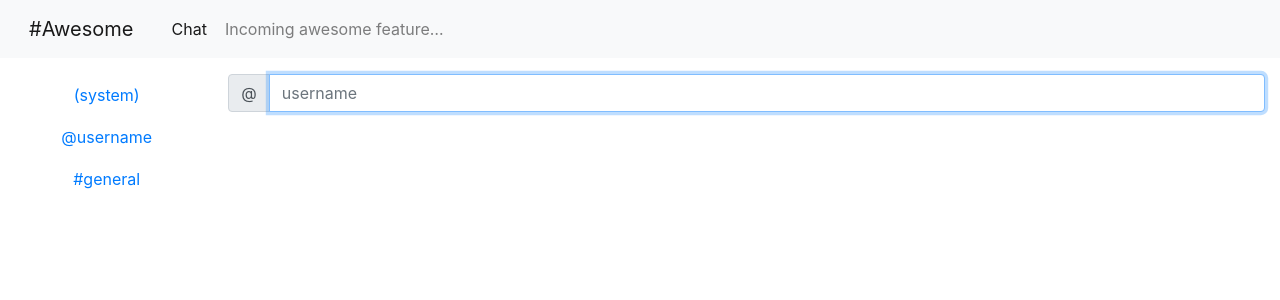
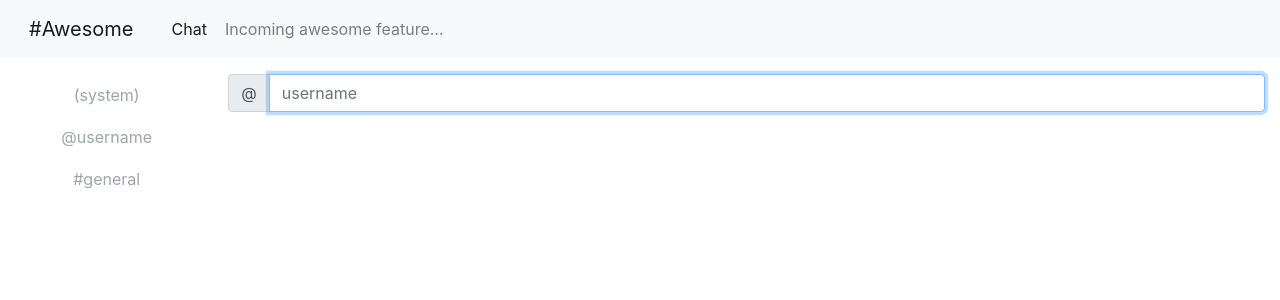
Before and after one commit to naholyr/formation-react-2020-11, a React (Create React App) app: page / in a window 1280 px wide. Shown: the top 300 px of the page. Built offline with nearby package versions, Linux system fonts and the light colour scheme; no server answers.

Commit message:
J2: login (using state)

```diff
--- a/src/App.js
+++ b/src/App.js
@@ -3,11 +3,12 @@ import Header from "./Header";
 import Footer from "./Footer";
 import PageChat from "./PageChat";
 import PageLogin from "./PageLogin";
+import { useEffect, useState } from "react";
 
 const data = {
   messages: [
     {
-      date: "22:44",
+      date: "22:45",
       username: "Username",
       text: "a quitté #general",
       isSystem: true,
@@ -44,12 +45,17 @@ const data = {
 };
 
 const App = ({
-  username = data.username,
   rooms = data.rooms,
   messages = data.messages,
   currentRoom = data.currentRoom,
 }) => {
+  const [username, setUsername] = useState(null);
+
   const isLogin = username != null;
+
+  const handleSubmitLogin = (username) => {
+    setUsername(username);
+  };
 
   return (
     <>
@@ -57,7 +63,7 @@ const App = ({
       {isLogin && (
         <PageChat rooms={rooms} currentRoom={currentRoom} messages={messages} />
       )}
-      {!isLogin && <PageLogin />}
+      {!isLogin && <PageLogin onSubmitLogin={handleSubmitLogin} />}
       <Footer />
     </>
   );
--- a/src/ChatForm.js
+++ b/src/ChatForm.js
@@ -4,9 +4,9 @@ const ChatForm = ({ currentRoom }) => {
   return (
     <form className="input-group mb-3">
       <div className="input-group-prepend">
-        <select className="custom-select">
-          <option selected>Post to {currentRoom}</option>
-          <option>Join room #</option>
+        <select className="custom-select" defaultValue="post">
+          <option value="post">Post to {currentRoom}</option>
+          <option value="join">Join room #</option>
         </select>
       </div>
       <input type="text" className="form-control" autoFocus />
--- a/src/Header.js
+++ b/src/Header.js
@@ -13,7 +13,6 @@ const Header = ({ username }) => {
       >
         <span className="navbar-toggler-icon"></span>
       </button>
-
       <div className="collapse navbar-collapse" id="navbarSupportedContent">
         <ul className="navbar-nav mr-auto">
           <li className="nav-item active">
@@ -28,6 +27,7 @@ const Header = ({ username }) => {
           </li>
         </ul>
       </div>
+      {username && <span className="navbar-text">{username}</span>}
     </nav>
   );
 };
--- a/src/LoginForm.js
+++ b/src/LoginForm.js
@@ -1,16 +1,21 @@
-const LoginForm = ({ currentRoom }) => {
+const LoginForm = ({ onSubmitLogin }) => {
+  const handleSubmit = (e) => {
+    e.preventDefault();
+    console.log(e.target.elements.username.value);
+    onSubmitLogin(e.target.elements.username.value);
+  };
+
   return (
-    <form
-      className="input-group mb-3"
-      onsubmit="document.querySelector('#step-1').style.display='none'; document.querySelector('#step-2').style.display=''; document.querySelector('#step-2 input').focus(); return false;"
-    >
+    <form className="input-group mb-3" onSubmit={handleSubmit}>
       <div className="input-group-prepend">
         <label className="input-group-text">@</label>
       </div>
       <input
         type="text"
+        name="username"
         className="form-control"
         placeholder="username"
+        defaultValue=""
         aria-label="Username"
         autoFocus
       />
--- a/src/MessageItem.js
+++ b/src/MessageItem.js
@@ -14,7 +14,6 @@ import cx from "classnames";
       > */
 
 const MessageItem = ({
-  key,
   time,
   userName,
   body,
@@ -23,7 +22,6 @@ const MessageItem = ({
 }) => {
   return (
     <div
-      key={key}
       className={cx(
         "row",
         "py-2",
--- a/src/PageLogin.js
+++ b/src/PageLogin.js
@@ -1,7 +1,7 @@
 import LoginForm from "./LoginForm";
 import RoomList from "./RoomList";
 
-const PageLogin = ({ rooms, currentRoom, messages }) => {
+const PageLogin = ({ rooms, currentRoom, messages, onSubmitLogin }) => {
   return (
     <div className="container-fluid">
       <div className="row">
@@ -15,7 +15,7 @@ const PageLogin = ({ rooms, currentRoom, messages }) => {
           />
         </div>
         <div className="col-lg-10 pt-3">
-          <LoginForm />
+          <LoginForm onSubmitLogin={onSubmitLogin} />
         </div>
       </div>
     </div>
--- a/src/RoomItem.js
+++ b/src/RoomItem.js
@@ -2,7 +2,13 @@
 import "./RoomItem.css";
 import cx from "classnames";
 
-const RoomItem = ({ label, closable = false, notif = 0, active = false }) => {
+const RoomItem = ({
+  label,
+  closable = false,
+  notif = 0,
+  active = false,
+  disabled = false,
+}) => {
   return (
     <>
       {closable && (
@@ -14,7 +20,7 @@ const RoomItem = ({ label, closable = false, notif = 0, active = false }) => {
       <button
         className={cx(
           "btn",
-          { "btn-link": !active, "btn-primary": active },
+          { disabled, "btn-link": !active, "btn-primary": active },
           "nav-link flex-grow-1"
         )}
       >
--- a/src/RoomList.js
+++ b/src/RoomList.js
@@ -14,6 +14,7 @@ const RoomList = ({ items, currentRoom }) => {
             label={item.label}
             notif={item.notif}
             closable={item.closable}
+            disabled={item.disabled}
             active={item.label === currentRoom}
           />
         </li>
```
Also changed, not shown: src/old/controlled-uncontrolled.md (added, +69 -0 lines).
